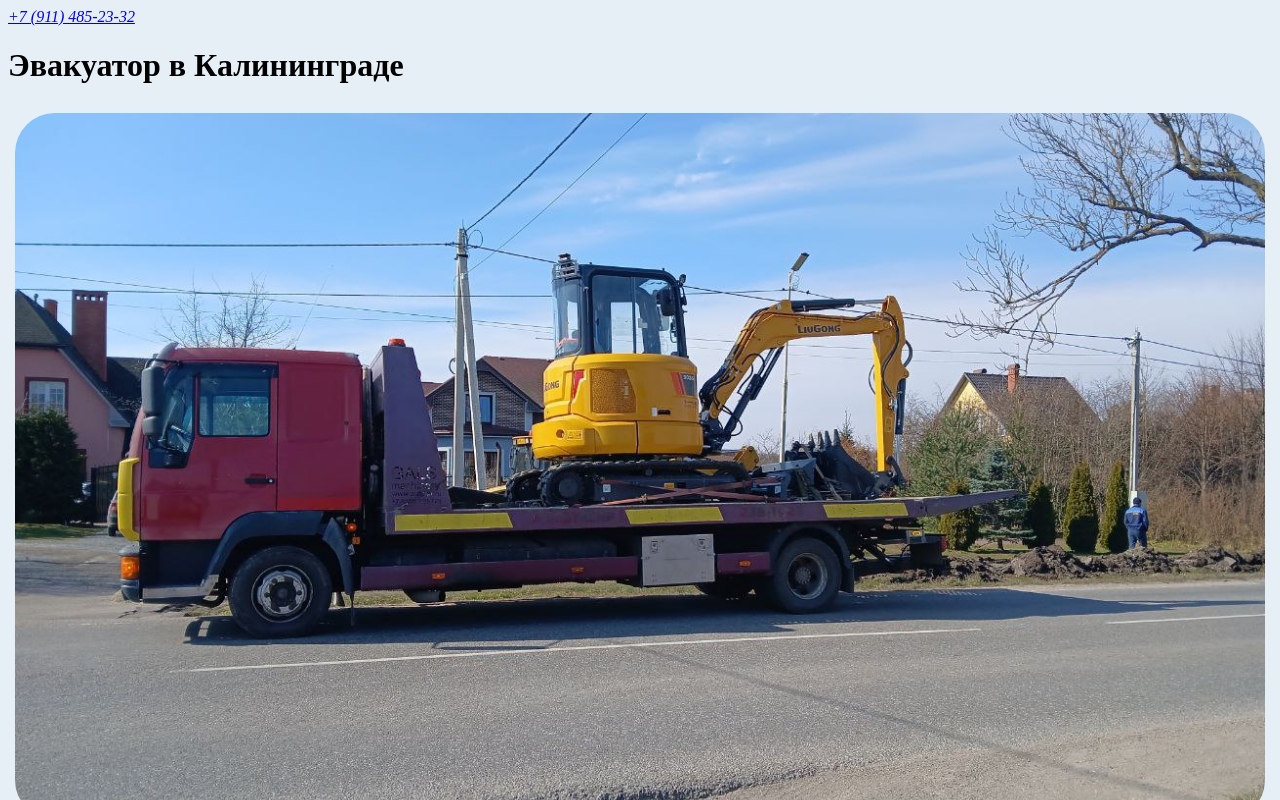
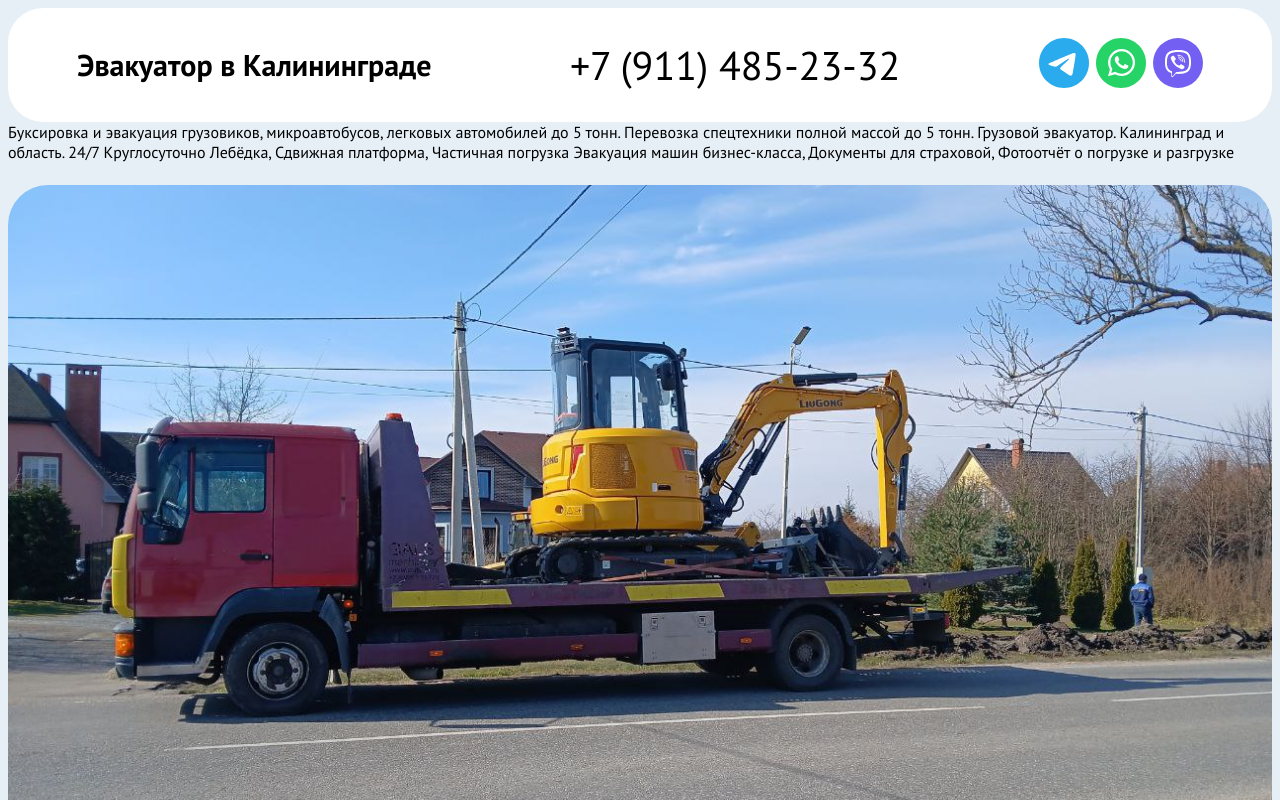
Before and after one commit to MaremianaComp/Carline39, a plain HTML site: page index.html in a window 1280 px wide. Shown: the top 800 px of the page. Drawn offline with Linux system fonts and the light colour scheme.

Commit message:
Stylizes the site header

```diff
--- a/index.html
+++ b/index.html
@@ -13,14 +13,32 @@
   <body>
     <div class="page-container">
       <header class="page-header">
-
+        <h1 class="title">Эвакуатор в Калининграде</h1>
         <address class="contact">
-          <a href="tel:+79114852332">+7 (911) 485-23-32</a>
+          <a class="contact-phone" href="tel:+79114852332">+7 (911) 485-23-32</a>
         </address>
-        <h1>Эвакуатор в Калининграде</h1>
+        <ul class="social-list">
+          <li>
+            <a href="https://t.me/+79114852332" target="_blank"><img src="image/telegram.svg" alt="Написать в Telegram" /></a>
+          </li>
+          <li>
+            <a href="whatsapp://send?phone=+79027642955"><img src="image/whatsapp.svg" alt="Написать в WhatsApp" /></a>
+          </li>
+          <li>
+            <a href="viber://chat?number=79027642955"><img src="image/viber.svg" alt="Написать в Viber" /></a>
+          </li>
 
       </header>
       <main>
+        <section class="description">
+          Буксировка и эвакуация грузовиков, микроавтобусов, легковых автомобилей до 5 тонн. Перевозка спецтехники полной массой до 5 тонн. Грузовой эвакуатор. Калининград и область. 24/7
+          Круглосуточно
+
+          Лебёдка, Сдвижная платформа, Частичная погрузка
+          Эвакуация машин бизнес-класса, Документы для страховой, Фотоотчёт о погрузке и разгрузке
+        </section>
+        <section>
+          <h2 class="visually-hidden">Фотографии эвакуатора в работе</h2>
           <ul class="list">
             <li class="card">
               <img class="image" src="image/1.jpg" alt="Эвакуатор в Калининграде">
@@ -38,6 +56,7 @@
               <img class="image" src="image/6.jpg" alt="Эвакуатор в Калининграде">
             </li>
           </ul>
+        </section>
       </main>
       <footer></footer>
     </div>
--- a/styles.css
+++ b/styles.css
@@ -1,5 +1,88 @@
+@font-face {
+  font-family: "PT Sans";
+  font-style: normal;
+  font-weight: 400;
+  src: url("../fonts/ptsans-400.woff2") format("woff2");
+  font-display: swap;
+}
+
+@font-face {
+  font-family: "PT Sans";
+  font-style: normal;
+  font-weight: 700;
+  src: url("../fonts/ptsans-700.woff2") format("woff2");
+  font-display: swap;
+}
+
+*,
+*::before,
+*::after {
+  box-sizing: border-box;
+}
+
+html {
+  display: flex;
+  justify-content: center;
+  height: 100%;
+}
+
 body {
+  font-family: "PT Sans", Arial, sans-serif;
   background-color: rgba(131, 179, 211, 0.2);
+}
+
+.visually-hidden {
+  position: absolute;
+  width: 1px;
+  height: 1px;
+  margin: -1px;
+  border: 0;
+  padding: 0;
+  white-space: nowrap;
+  clip-path: inset(100%);
+  clip: rect(0 0 0 0);
+  overflow: hidden;
+}
+
+.page-container {
+  display: flex;
+  flex-direction: column;
+  max-width: 1280px;
+}
+
+.page-header {
+  display: flex;
+  justify-content: space-around;
+  align-items: center;
+  gap: 28px;
+  background-color: #ffffff;
+  border-radius: 35px;
+  padding: 14px;
+}
+
+.contact-phone {
+  font-size: 40px;
+  line-height: 40px;
+  font-weight: 400;
+  color: #000000;
+  font-style: normal;
+  text-decoration: none;
+  min-width: 331px;
+  white-space: nowrap;
+}
+
+.title {
+  font-size: 30px;
+  line-height: 36px;
+  font-weight: 700;
+  margin: 0;
+}
+
+.social-list {
+  display: flex;
+  list-style: none;
+  gap: 7px;
+  padding: 0;
 }
 
 .list {
@@ -11,7 +94,7 @@ body {
 }
 
 .card {
-  margin: 7px;
+  margin: 7px 0;
 }
 
 .image {
```
Also changed, not shown: image/telegram.svg (added), image/viber.svg (added), image/whatsapp.svg (added). Lines whose indentation alone changed are shown as unchanged.
